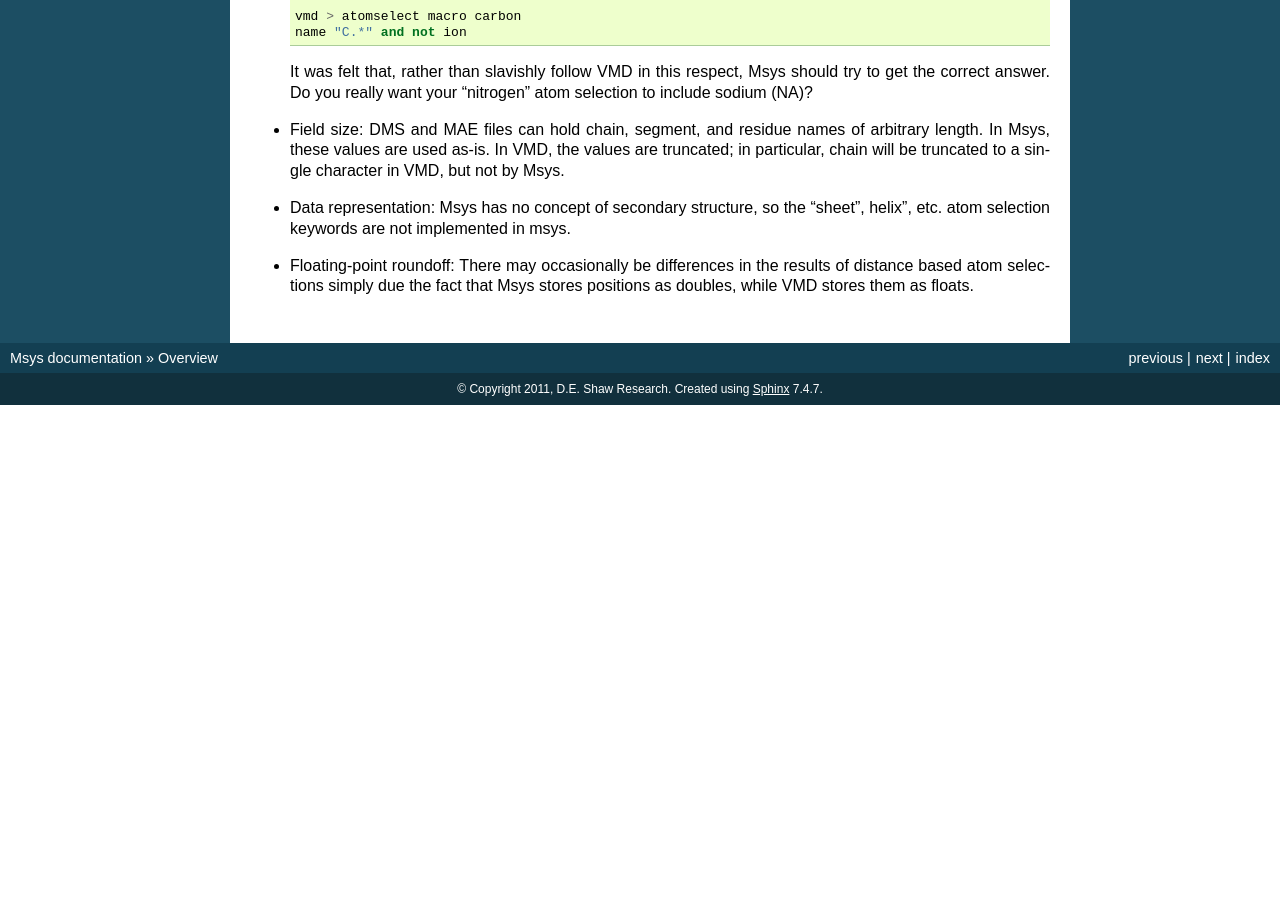
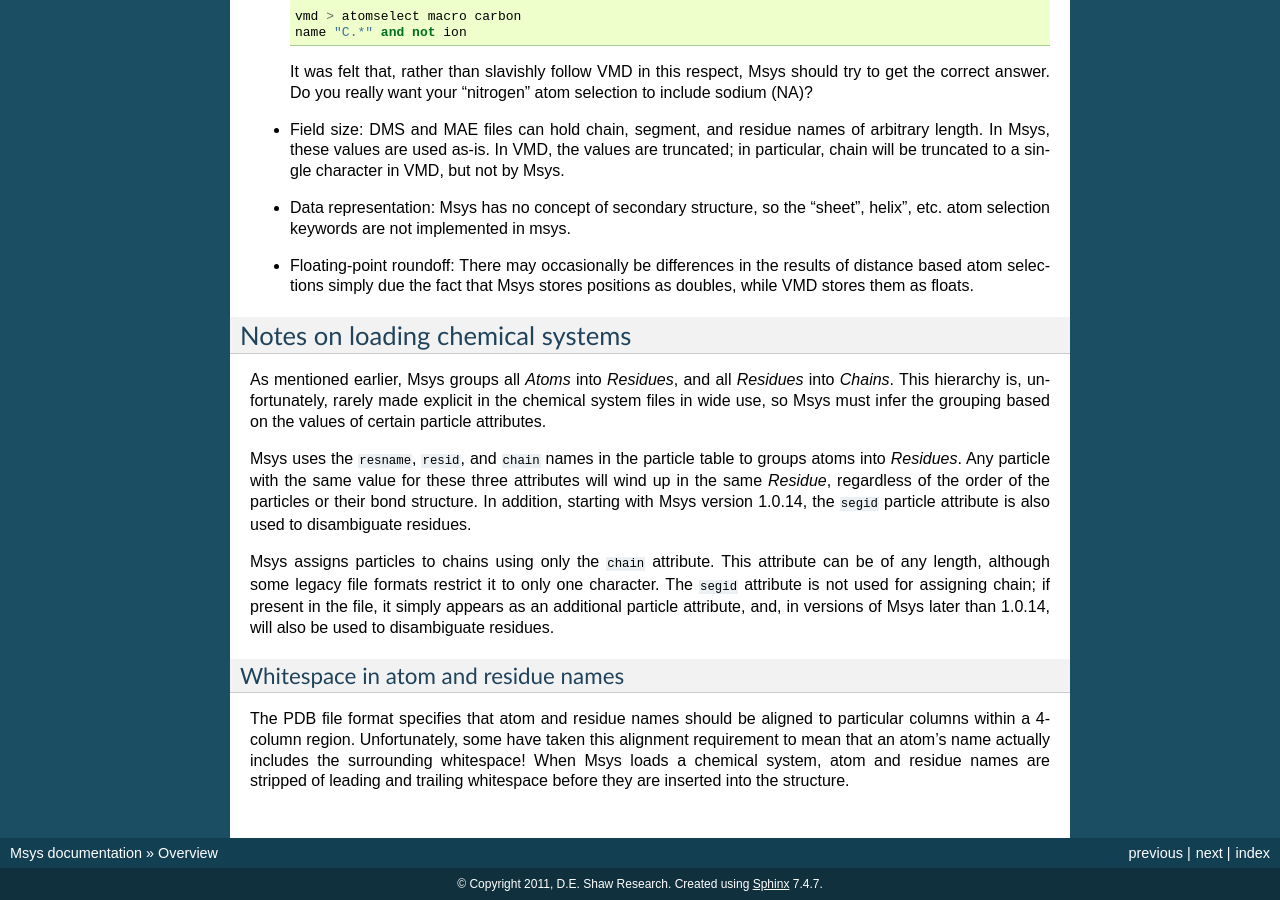
Before and after one commit to DEShawResearch/msys, a Sphinx documentation site: the page built from doc/source/overview.rst, in a window 1280 px wide and 900 px high, scrolled down 4593 px. Built offline with Sphinx 7.4.7, drawn with Linux system fonts in a browser that asks for light colours; the version number could not be read and is left out; before the commit the page ends 4998 px from its top, so only the background shows below that; some of the changed text lies outside the part shown.

Commit message:
Docs on loading chemical systems.
[git-p4: depot-paths = "//depot/desrad/main/sw/libs/msys/": change = 132907]

```diff
--- a/doc/source/overview.rst
+++ b/doc/source/overview.rst
@@ -312,3 +312,35 @@ undiscovered bugs in Msys!) fall into the following categories:
 * Floating-point roundoff: There may occasionally be differences in the
   results of distance based atom selections simply due the fact that Msys
   stores positions as doubles, while VMD stores them as floats.
+
+Notes on loading chemical systems
+=================================
+
+As mentioned earlier, Msys groups all `Atoms` into `Residues`, and all
+`Residues` into `Chains`.  This hierarchy is, unfortunately, rarely made
+explicit in the chemical system files in wide use, so Msys must infer the
+grouping based on the values of certain particle attributes.
+
+Msys uses the ``resname``, ``resid``, and ``chain`` names in the particle
+table to groups atoms into `Residues`.  Any particle with the same value
+for these three attributes will wind up in the same `Residue`, regardless of
+the order of the particles or their bond structure.  In addition, starting
+with Msys version 1.0.14, the ``segid`` particle attribute is also used
+to disambiguate residues.
+
+Msys assigns particles to chains using only the ``chain`` attribute.  This
+attribute can be of any length, although some legacy file formats restrict
+it to only one character.  The ``segid`` attribute is not used for assigning
+chain; if present in the file, it simply appears as an additional particle
+attribute, and, in versions of Msys later than 1.0.14, will also be used to
+disambiguate residues.
+
+Whitespace in atom and residue names
+------------------------------------
+
+The PDB file format specifies that atom and residue names should be
+aligned to particular columns within a 4-column region.  Unfortunately,
+some have taken this alignment requirement to mean that an atom's
+name actually includes the surrounding whitespace!  When Msys loads
+a chemical system, atom and residue names are stripped of leading and
+trailing whitespace before they are inserted into the structure.
```
